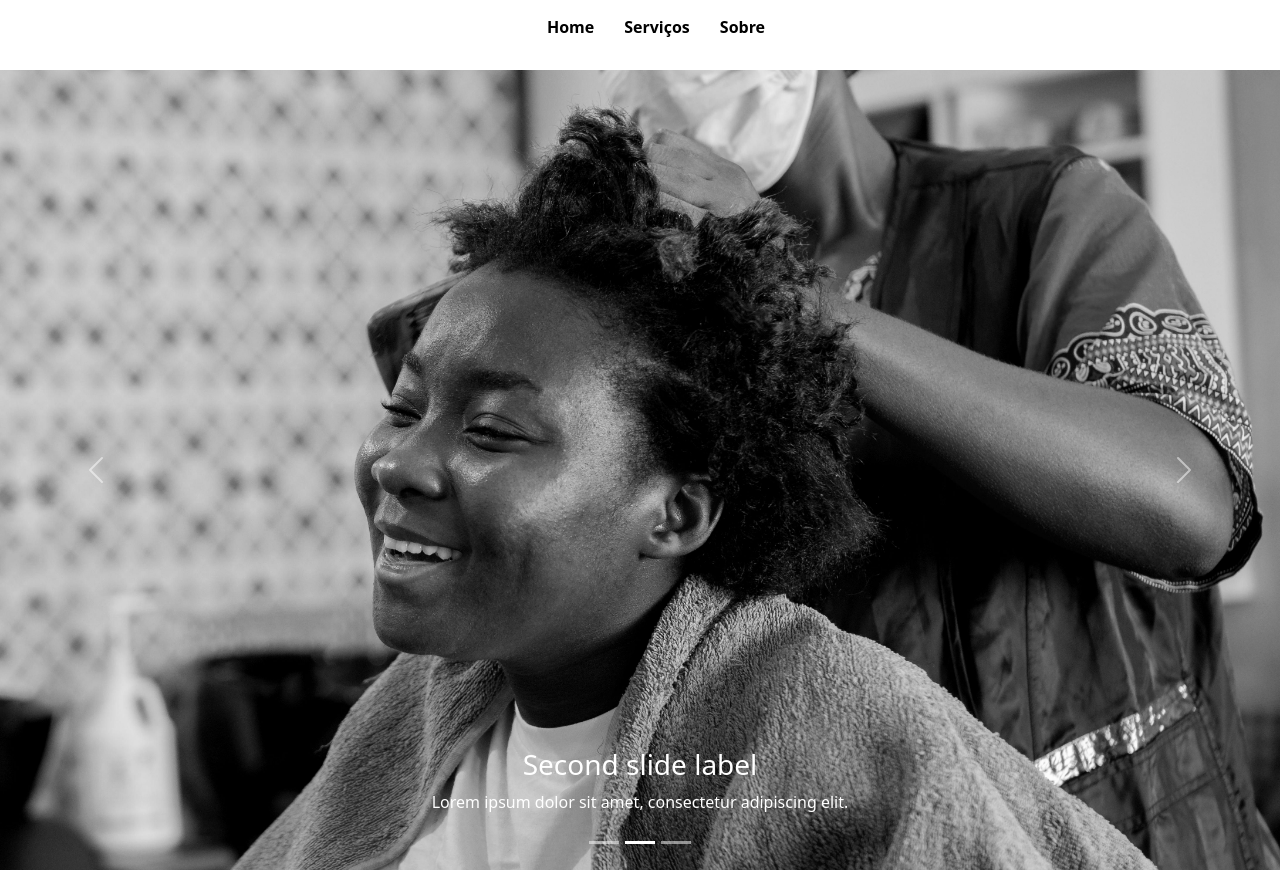
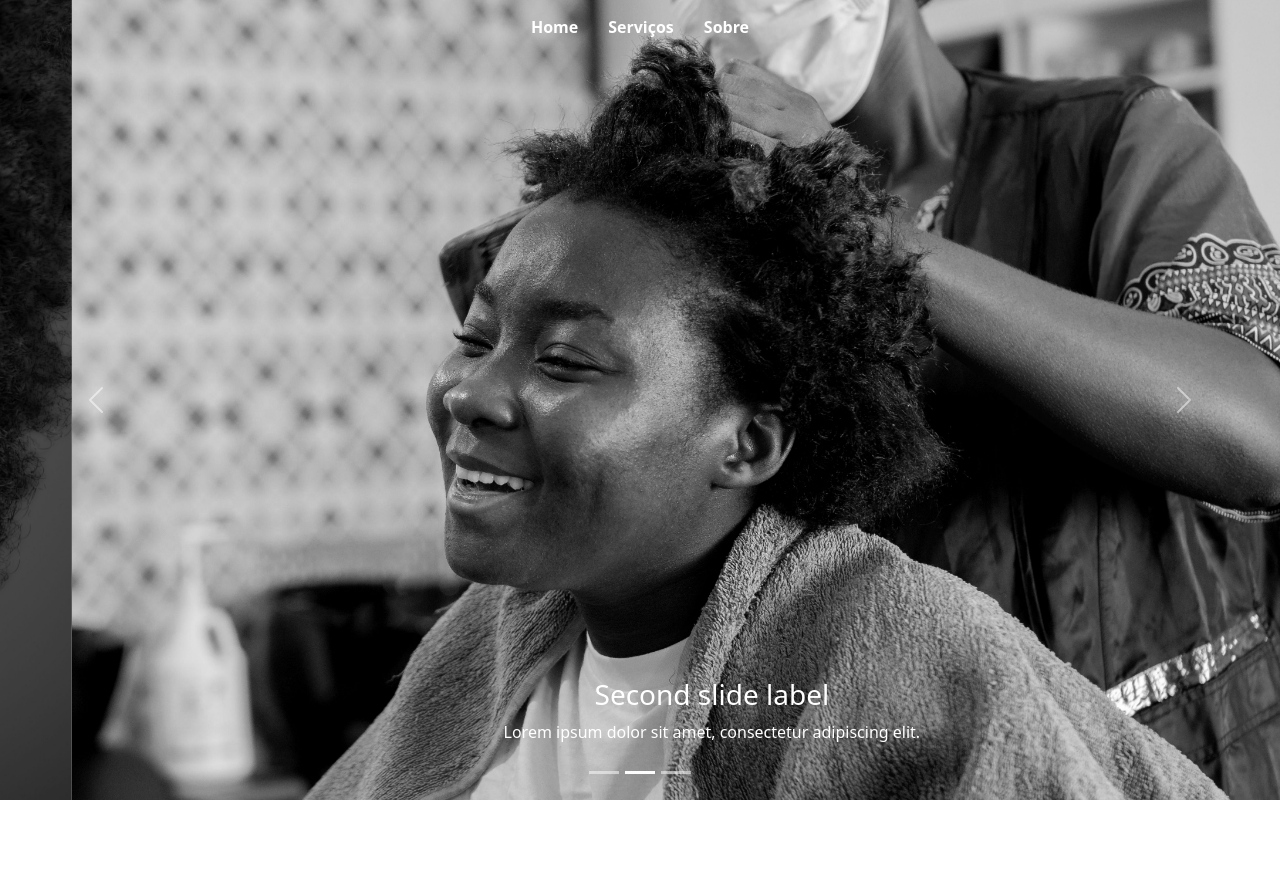
Before and after one commit to ceejay-dev/karapinhaproject, a React (Vite) app in the folder karapinha-web/: page / in a window 1280 px wide. After the commit the page ends 800 px from the top, so only its background shows below. Built offline with nearby package versions, Linux system fonts and the light colour scheme.

Commit message:
update in homeage - front

```diff
--- a/karapinha-web/src/styles/home.css
+++ b/karapinha-web/src/styles/home.css
@@ -5,11 +5,7 @@
     background-size: cover;
 }
 
-nav{
-    display: flex;
-    justify-content: center;
-    font-weight: bolder;
-}
+
 
 ul{
     list-style: none;
@@ -23,8 +19,8 @@ li{
 
 a{
     text-decoration: none;
-    color: black;
-}
+    color:#fff;
+ }
 
 a:hover{
     color: white;
@@ -39,3 +35,13 @@ a:hover{
 .img {
     object-fit: cover;
 }
+
+.nav{
+    position: absolute;
+    justify-content: center;
+    font-weight: bolder;
+    top: 0;
+    z-index: 2;
+    left: 0;
+    right: 0;
+}
--- a/karapinha-web/src/views/Home.tsx
+++ b/karapinha-web/src/views/Home.tsx
@@ -13,42 +13,34 @@ export function Home() {
 
   return (
     <main>
-      <header>
-          <nav>
-            <ul>
+      <div className="carousel-container">
+        <ul className="nav">
           <li>
-              <Link to='/'>Home</Link>
+            <Link to="/">Home</Link>
           </li>
           <li>
-              <Link to='/login'>Serviços</Link>
+            <Link to="/login">Serviços</Link>
           </li>
           <li>
-              <Link to='/'>Sobre</Link>
+            <Link to="/">Sobre</Link>
           </li>
-
         </ul>
-          </nav>
-        </header>
-
-      <div className="carousel-container">
         <Carousel activeIndex={index} onSelect={handleSelect}>
           <Carousel.Item>
             <img
-                className="img"
-                src= {carrosel1}
+              className="carousel-container img"
+              src={carrosel1}
               alt="Primeiro slide"
             />
             <Carousel.Caption>
               <h3>First slide label</h3>
-                <p>
-                  Nulla vitae elit libero, a pharetra augue mollis interdum.
-                </p>
+              <p>Nulla vitae elit libero, a pharetra augue mollis interdum.</p>
             </Carousel.Caption>
           </Carousel.Item>
           <Carousel.Item>
             <img
               className="carousel-container img"
-                src= {carrosel2}
+              src={carrosel2}
               alt="Segundo slide"
             />
             <Carousel.Caption>
@@ -59,14 +51,13 @@ export function Home() {
           <Carousel.Item>
             <img
               className="carousel-container img"
-                src= {carrosel3}
+              src={carrosel3}
               alt="Terceiro slide"
             />
             <Carousel.Caption>
               <h3>Third slide label</h3>
               <p>
-                  Praesent commodo cursus magna, vel scelerisque nisl
-                  consectetur.
+                Praesent commodo cursus magna, vel scelerisque nisl consectetur.
               </p>
             </Carousel.Caption>
           </Carousel.Item>
```
Lines whose indentation alone changed are shown as unchanged.
